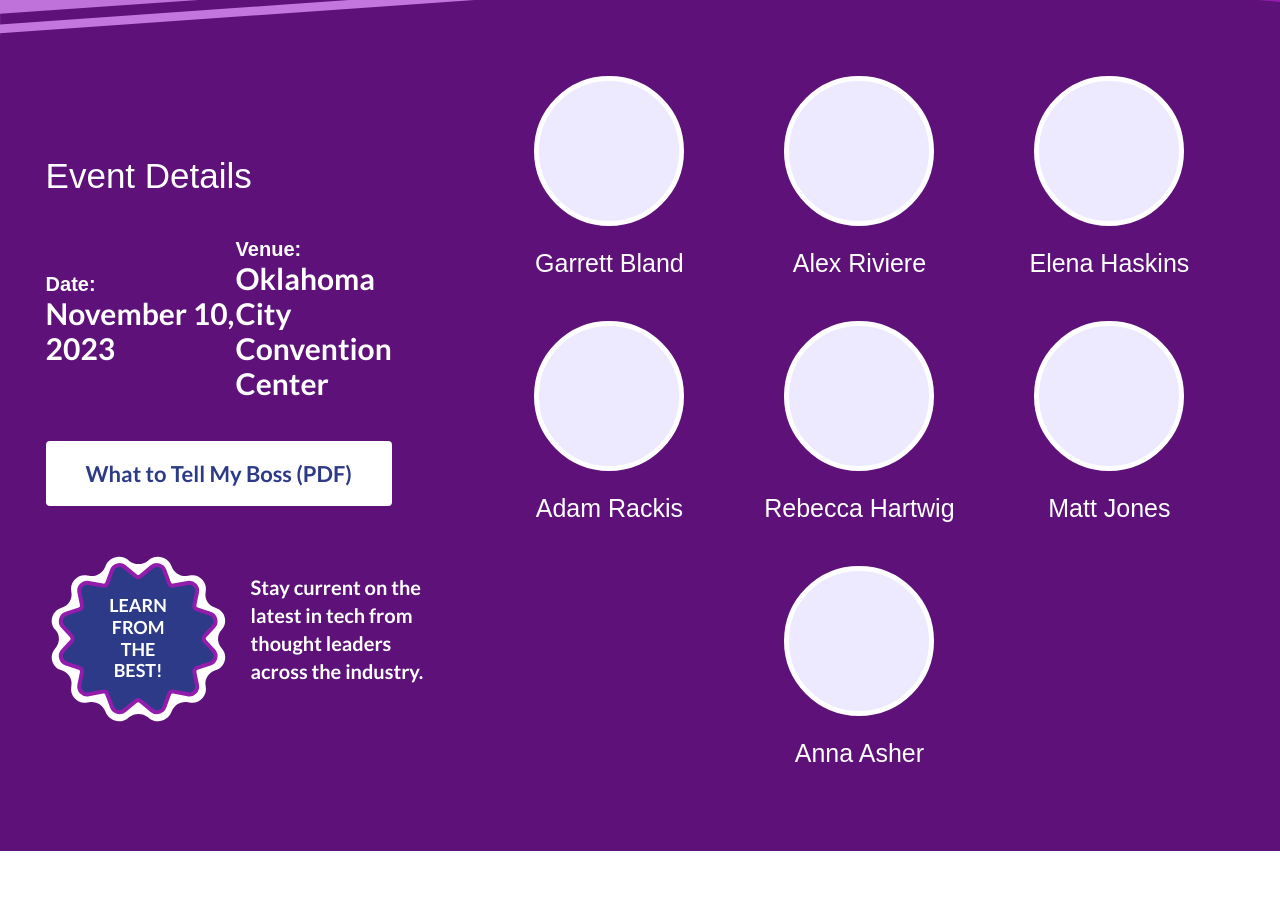
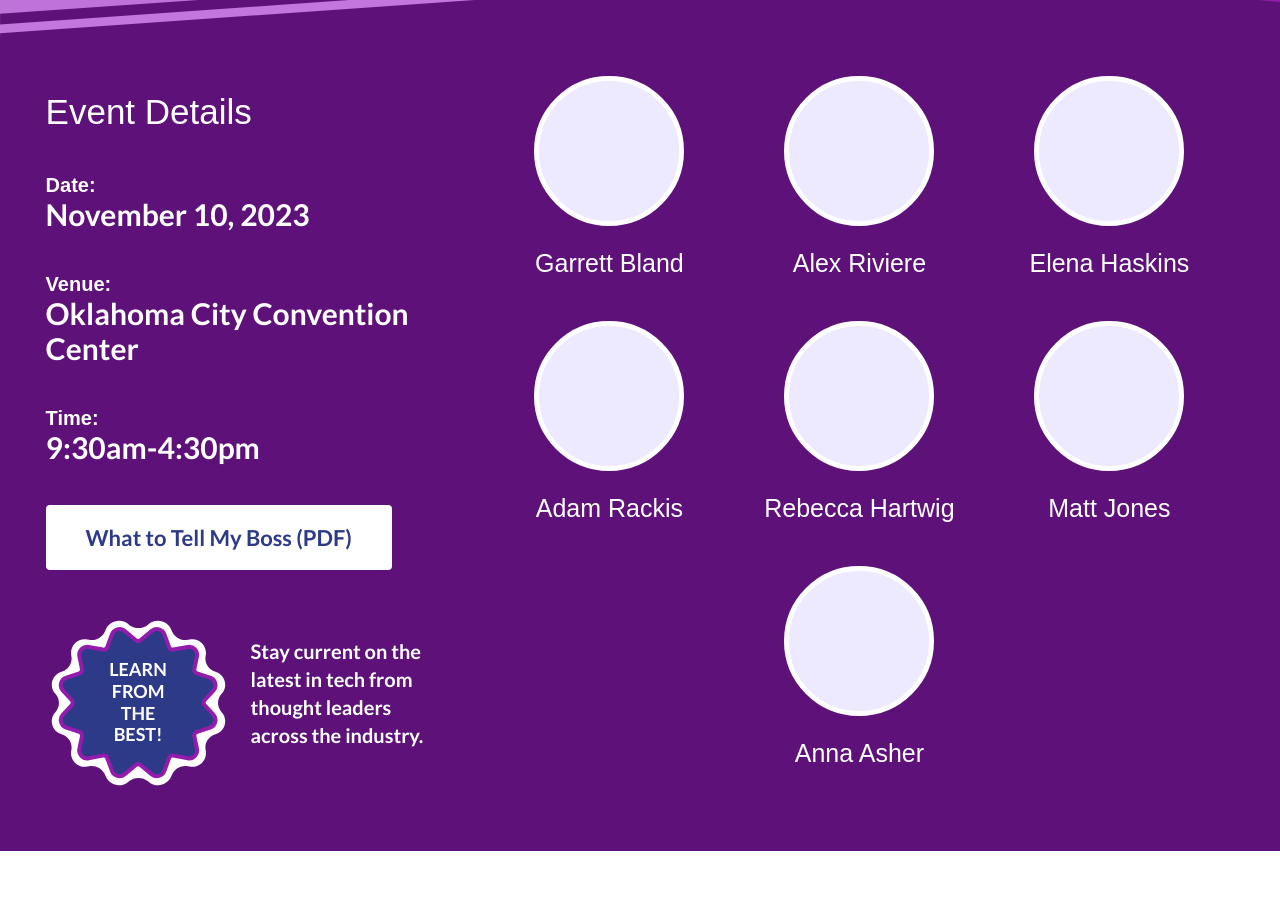
Before and after one commit to techlahoma/thunderplains-2023, a Next.js app: page / in a window 1280 px wide. Shown: the part 1520-2436 px from the top of the page. Built offline with nearby package versions, Linux system fonts and the light colour scheme; a web font is replaced by a local one.

Commit message:
Added Time

```diff
--- a/app/page.tsx
+++ b/app/page.tsx
@@ -135,7 +135,7 @@ export default function Home() {
           <div className="row-wrapper flex">
             <div className="event-details">
               <h2>Event Details</h2>
-              <div className="flex">
+              <div className="details-container">
                 <div className="detail">
                   <h3>Date:</h3>
                   <p>November 10, 2023</p>
@@ -143,6 +143,10 @@ export default function Home() {
                 <div className="detail">
                   <h3>Venue:</h3>
                   <p>Oklahoma City Convention Center</p>
+                </div>
+                <div className="detail">
+                  <h3>Time:</h3>
+                  <p>9:30am-4:30pm</p>
                 </div>
               </div>
               <a
```
